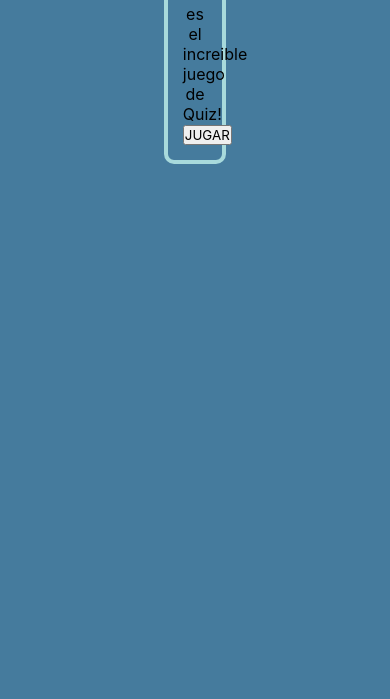
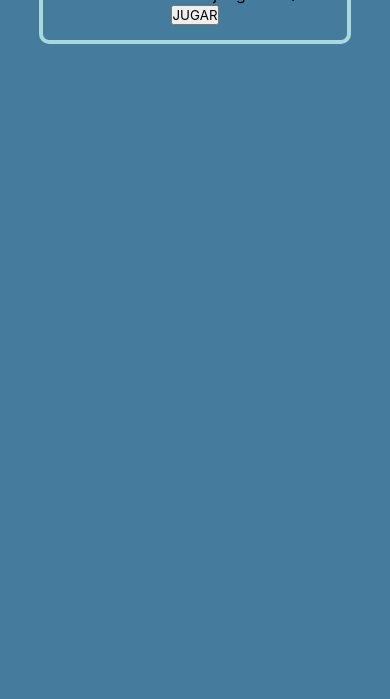
Before and after one commit to era2099/quiz_game, a plain HTML site: page quiz/src/index.html in a window 390 px wide. Shown: the part 145-844 px from the top of the page. Drawn offline with Linux system fonts and the light colour scheme.

Commit message:
Update main.css

```diff
--- a/quiz/src/main.css
+++ b/quiz/src/main.css
@@ -33,3 +33,9 @@ a{
     text-decoration: none;
     color: black;
 }
+
+@media screen and (max-width: 480px) {
+    .form-game{
+        width: 100%;
+    }
+  }
```
